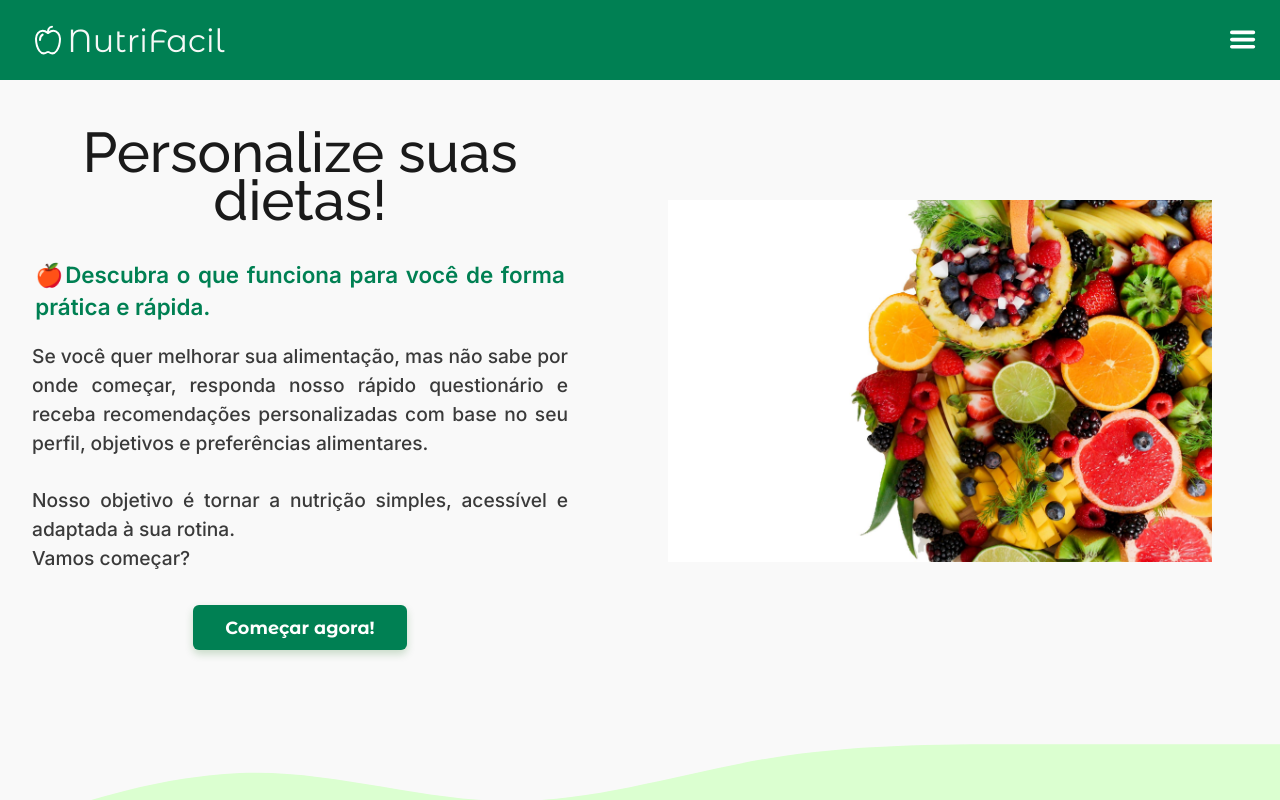
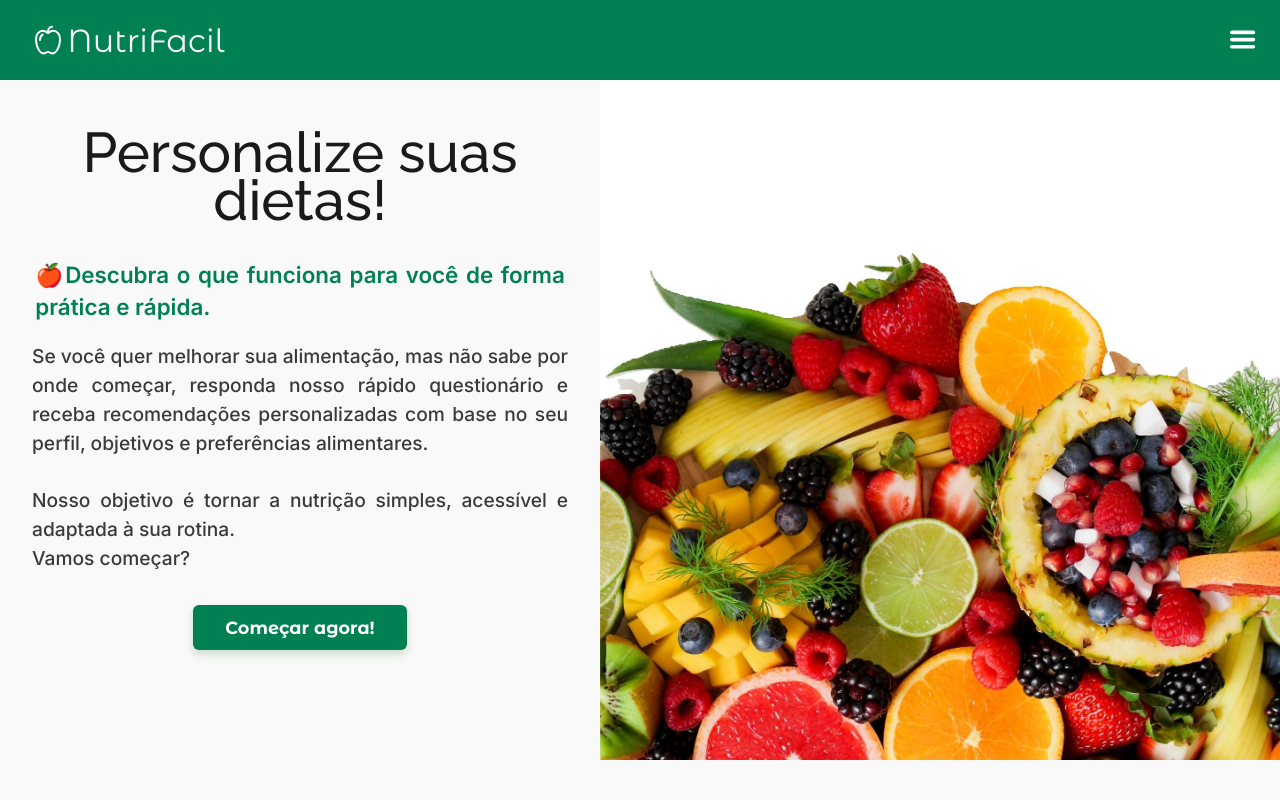
Before and after one commit to S6-2025/NutriFacil, a React (Vite) app in the folder Front-End/site/: page / in a window 1280 px wide. Built offline with nearby package versions, Linux system fonts and the light colour scheme.

Commit message:
imagem fruits consetarda

```diff
--- a/Front-End/site/src/pages/LandingPage.tsx
+++ b/Front-End/site/src/pages/LandingPage.tsx
@@ -21,8 +21,10 @@ const LandingPage: React.FC = () => {
         </div>
       </section>
 
+
       <section className="image-block" id="image-block-1">
-       <img src="/frutas_semfundo.JPG" alt="Frutas" id="Fruits1" />
+       <img src="/frutas_semfundo.JPG" alt="Frutas" id="fruits1" />
+
       </section>
 
       <section className="section-divider">
```
